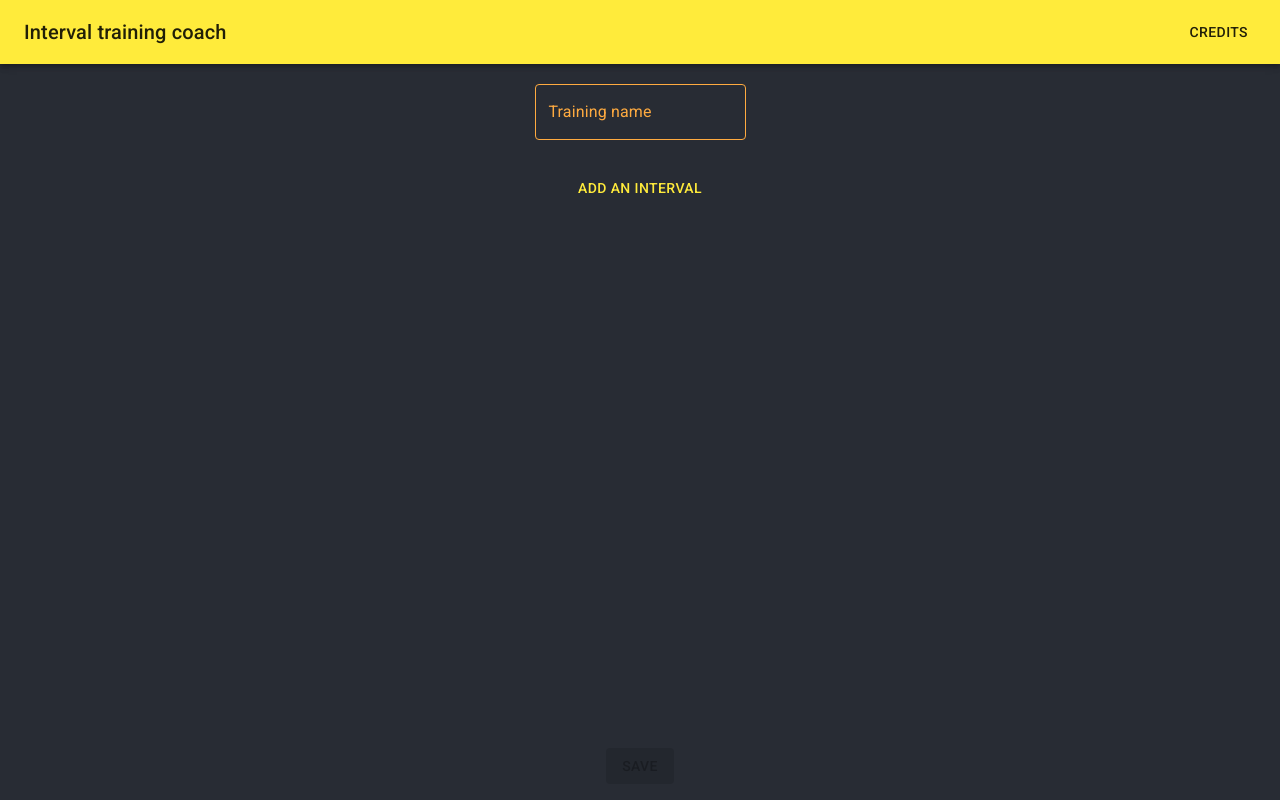
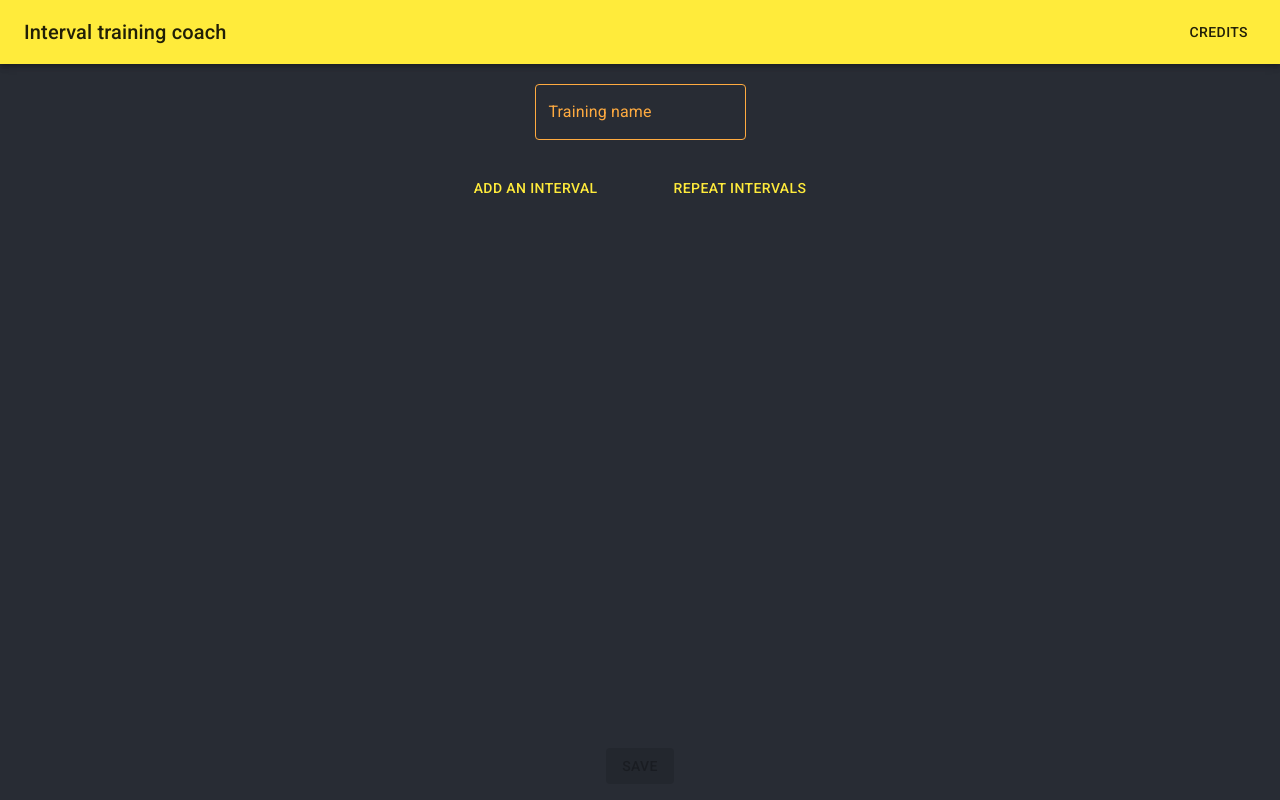
Before and after one commit to gdarchen/interval-training-coach, a React (Create React App) app: page /interval-training-coach/training-creation in a window 1280 px wide. Built offline with nearby package versions, Linux system fonts and the light colour scheme.

Commit message:
feat(repeat-intervals): add repeat interval button

```diff
--- a/src/pages/home/Home.jsx
+++ b/src/pages/home/Home.jsx
@@ -11,10 +11,9 @@ import { useHistory } from "react-router-dom";
 import IntervalList from "../../common/intervals-list/IntervalList";
 import TrainingSelector from "../../common/training-selector/TrainingSelector";
 import {
+  deleteTrainingAction,
   saveSelectedTrainingAction,
-  deleteTrainingAction,
 } from "../../redux/actions/trainingActions";
-import { speak } from "../../utils/textToSpeechUtils";
 
 const useStyles = makeStyles((theme) => ({
   speedDial: {
--- a/src/pages/training-creation/TrainingCreation.jsx
+++ b/src/pages/training-creation/TrainingCreation.jsx
@@ -36,6 +36,10 @@ const useStyles = makeStyles((theme) => ({
   addIntervalButton: {
     marginTop: 20,
   },
+  repeatIntervalsButton: {
+    marginTop: 20,
+    marginLeft: 60,
+  },
   validateButton: {
     position: "absolute",
     bottom: theme.spacing(2),
@@ -44,6 +48,7 @@ const useStyles = makeStyles((theme) => ({
     maxHeight: "75%",
     overflow: "auto",
   },
+  mainActionsContainer: {},
 }));
 
 const TrainingCreation = ({
@@ -141,6 +146,7 @@ const TrainingCreation = ({
         <IntervalList isEditMode training={trainingInCreation} />
       </div>
 
+      <div className={classes.mainActionsContainer}>
         <Button
           color="primary"
           className={classes.addIntervalButton}
@@ -148,6 +154,15 @@ const TrainingCreation = ({
         >
           Add an interval
         </Button>
+
+        <Button
+          color="primary"
+          className={classes.repeatIntervalsButton}
+          onClick={() => {}}
+        >
+          Repeat intervals
+        </Button>
+      </div>
 
       <Button
         variant="contained"
```
Lines whose indentation alone changed are shown as unchanged.
